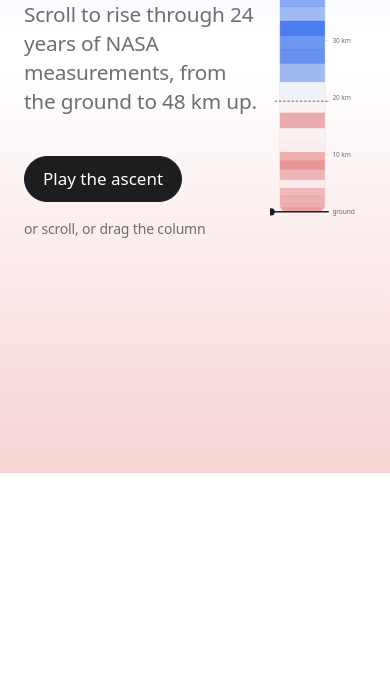
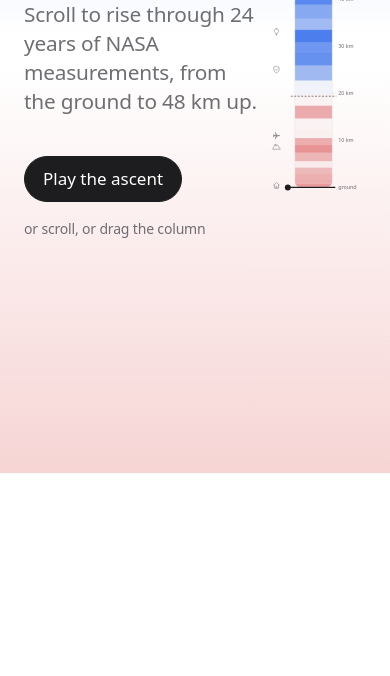
Before and after one commit to lazizbekravshanov/lapse, a plain HTML site: page web/index.html in a window 390 px wide. Shown: the part 424-1100 px from the top of the page. Drawn offline with Linux system fonts and the light colour scheme; no server answers.

Commit message:
Landmark icons on the sky column
Each height people already know gets a small drawing: a house at the ground, a
mountain at Everest's height, a plane where airliners cruise, a shield at the ozone
layer, a balloon where weather balloons pop, a parachute at the highest skydive.
The one you are passing darkens, and its icon appears beside the caption.
On phones the icons stay next to the narrow column.

```diff
--- a/web/src/ascent.js
+++ b/web/src/ascent.js
@@ -2,13 +2,14 @@
 // The altitude, the reading and the colour of the page follow the scroll position.
 // It only reads numbers the pipeline computed; it computes none.
 import { color, kmOf, fmt, VERDICT } from "./draw.js";
+import { iconFor, iconSvg } from "./sky.js";
 
 const PHRASE = { "Mount Everest": "As high as Mount Everest.", "Airliners cruise": "Where airliners cruise.", "Ozone layer": "Inside the ozone layer.",
   "Weather balloons pop": "Where weather balloons pop.", "Highest skydive": "As high as the highest skydive." };
 const START = 0.06, END = 0.94;
 
 export function initAscent({ section, stage, play, get, onSettle }) {
-  const $ = (id) => document.getElementById(id);
+  const $ = (id) => document.getElementById(id), sky = $("sky");
   let raf = 0, timer = 0, auto = 0, level = -1, shown = -1;
   const rail = $("rail"), rgb = (v, max) => color(v, max, 1).match(/\d+/g).slice(0, 3).join(" ");
 
@@ -50,7 +51,10 @@ export function initAscent({ section, stage, play, get, onSettle }) {
     $("altKm").textContent = Math.round(at);
     const mark = d.content.landmarks.find((m) => Math.abs(m.km - at) < 1.6);
     const layer = d.content.layers.find((l) => at >= l.from_km && at < l.to_km);
-    $("altWhere").textContent = at < 1 ? "Where we live." : mark ? (PHRASE[mark.label] ?? mark.label + ".") : layer ? layer.plain + "." : "";
+    const where = at < 1 ? "Where we live." : mark ? (PHRASE[mark.label] ?? mark.label + ".") : layer ? layer.plain + "." : "";
+    const icon = at < 1 ? "home" : mark ? iconFor(mark.label) : null;
+    if ($("altWhere").dataset.is !== where) { $("altWhere").dataset.is = where; $("altWhere").innerHTML = (icon ? iconSvg(icon) : "") + where; }
+    for (const g of sky.querySelectorAll(".lm")) g.classList.toggle("on", Math.abs(Number(g.dataset.km) - at) < 1.6);
     const rate = $("altRate"), w = d.words;
     if (s == null || v == null) { rate.className = "rate"; rate.textContent = "No measurements here."; $("altLabel").hidden = true; $("altSay").textContent = d.variable.limit_note || ""; return; }
     rate.className = "rate " + (proven ? (s > 0 ? "up" : "down") : "");
@@ -85,7 +89,7 @@ export function initAscent({ section, stage, play, get, onSettle }) {
   });
 
   // Drag the column to scrub through the heights.
-  const sky = $("sky"), jump = (e) => {
+  const jump = (e) => {
     const d = get(), box = sky.querySelector("svg")?.getBoundingClientRect();
     if (!d || !box) return;
     const km = Math.min(d.scale.maxKm, d.scale.kmAt(((e.clientY - box.top) / box.height) * d.scale.viewHeight));
--- a/web/src/sky.js
+++ b/web/src/sky.js
@@ -3,7 +3,21 @@
 // pipeline computed and draws them; it computes nothing itself.
 import { color, kmOf, fmt, VERDICT } from "./draw.js";
 
-const W = 320, H = 520, X0 = 150, X1 = 226, TOP = 22, BOTTOM = 498;
+const W = 344, H = 520, X0 = 172, X1 = 248, TOP = 22, BOTTOM = 498;
+// Small line drawings for the heights people already know. 24 x 24, drawn for this project.
+const ICONS = {
+  home: '<path d="M4 11.5 12 4l8 7.5"/><path d="M6.5 10v9.5h11V10"/><path d="M10.5 19.5v-5h3v5"/>',
+  mountain: '<path d="M2 20 9.5 6.5l3.2 5.4 2-3L22 20z"/><path d="m7.6 10 1.9 1.5 1.4-2"/>',
+  plane: '<path class="solid" d="M21.5 12c0 .8-.9 1.4-2 1.4h-5.2L9.7 21h-2l2.4-7.6H5.7L4 15.6H2.5L3.5 12l-1-3.6H4l1.7 2.2h4.4L7.7 3h2l4.6 7.6h5.2c1.1 0 2 .6 2 1.4z"/>',
+  shield: '<path d="M12 3 19 6v5c0 4.4-2.9 8.2-7 10-4.1-1.8-7-5.6-7-10V6z"/><path d="m9 11.8 2.2 2.200L15.2 10"/>',
+  balloon: '<path d="M12 3a6 6 0 0 1 6 6c0 3.3-2.7 6.3-6 7.800C8.7 15.3 6 12.3 6 9a6 6 0 0 1 6-6z"/><path d="M12 16.800V21"/><path d="M10.8 18.200h2.4"/>',
+  parachute: '<path d="M3 11a9 9 0 0 1 18 0c-1.5-1.2-3-1.2-4.5 0-1.5-1.2-3-1.2-4.5 0-1.5-1.2-3-1.2-4.5 0-1.5-1.2-3-1.2-4.5 0z"/><path d="m3 11 9 9.500L21 11"/><path d="M12 11v9.5"/>',
+  dot: '<circle cx="12" cy="12" r="3"/>',
+};
+export const iconFor = (label) => { const l = label.toLowerCase(); return /everest|mount/.test(l) ? "mountain" : /airliner|plane|jet/.test(l) ? "plane"
+  : /ozone/.test(l) ? "shield" : /balloon/.test(l) ? "balloon" : /skydive|parachut/.test(l) ? "parachute" : /live|ground|home/.test(l) ? "home" : "dot"; };
+export const iconSvg = (name) => `<svg class="ico" viewBox="0 0 24 24" aria-hidden="true">${ICONS[name] ?? ICONS.dot}</svg>`;
+
 const esc = (s) => String(s).replace(/[&<>"]/g, (c) => ({ "&": "&amp;", "<": "&lt;", ">": "&gt;", '"': "&quot;" }[c]));
 
 export function drawSky(el, { col, levels, units, selLevel, content, labelOf, compact }) {
@@ -36,18 +50,19 @@ export function drawSky(el, { col, levels, units, selLevel, content, labelOf, co
       + (Math.abs(y(k) - (selLevel == null ? -99 : y(km[selLevel]))) < 12 ? "" : `<text x="${X1 + 12}" y="${y(k) + 4}">${k === 0 ? "ground" : k + " km"}</text>`);
   }
   let marks = "";
-  for (const m of content.landmarks) {
+  for (const m of [{ km: 0, label: "Where we live" }, ...content.landmarks]) {
     if (m.km > topKm) continue;
-    if (compact) break;
-    marks += `<line x1="${X0 - 8}" x2="${X0}" y1="${y(m.km)}" y2="${y(m.km)}" stroke="#a1a1aa"/><text x="${X0 - 12}" y="${y(m.km) + 4}" text-anchor="end">${esc(m.label)}</text>`;
+    const yy = y(m.km) - (m.km === 0 ? 4 : 0);                                   // keep the ground marker above the column's edge
+    marks += `<g class="lm" data-km="${m.km}"><g class="ico" transform="translate(${X0 - 46} ${(yy - 9).toFixed(1)}) scale(.75)">${ICONS[iconFor(m.label)]}</g>`
+      + (compact ? "" : `<text x="${X0 - 53}" y="${(yy + 4).toFixed(1)}" text-anchor="end">${esc(m.label)}</text>`) + "</g>";
   }
   let flip = "";
   if (col.flip_hpa != null) {
     const fy = y(kmOf(col.flip_hpa));
     flip = `<line x1="${X0 - 8}" x2="${X1 + 8}" y1="${fy}" y2="${fy}" stroke="#0a0a0a" stroke-dasharray="4 3"/>`
-      + (compact ? "" : `<text class="strong" x="${X0 - 12}" y="${fy - 6}" text-anchor="end">direction flips</text>`);
+      + (compact ? "" : `<text class="strong" x="${X0 - 28}" y="${fy - 6}" text-anchor="end">direction flips</text>`);
   }
-  el.innerHTML = `<svg viewBox="${compact ? `${X0 - 16} 0 ${X1 - X0 + 84}` : `0 0 ${W}`} ${H}" role="img" aria-label="Change at every height from the ground to ${topKm} km">
+  el.innerHTML = `<svg viewBox="${compact ? `${X0 - 50} 0 ${X1 - X0 + 118}` : `0 0 ${W}`} ${H}" role="img" aria-label="Change at every height from the ground to ${topKm} km">
     <defs><clipPath id="skyClip"><rect x="${X0}" y="${TOP}" width="${X1 - X0}" height="${BOTTOM - TOP}" rx="12"/></clipPath>
     <pattern id="skyHatch" width="6" height="6" patternUnits="userSpaceOnUse" patternTransform="rotate(45)"><line x1="0" y1="0" x2="0" y2="6" stroke="#0a0a0a" stroke-width="1.2"/></pattern></defs>
     <g clip-path="url(#skyClip)">${bands}${hatch}</g>
--- a/web/src/style.css
+++ b/web/src/style.css
@@ -58,6 +58,12 @@ button.link { background: none; border: 0; padding: 0; color: var(--ink); text-d
 #sky [data-level] { cursor: inherit; }
 #sky text { font-size: 11px; fill: var(--muted); font-family: inherit; }
 #sky text.strong { fill: var(--ink); font-weight: 600; }
+.ico { fill: none; stroke: currentColor; stroke-width: 1.7; stroke-linecap: round; stroke-linejoin: round; }
+.ico .solid { fill: currentColor; stroke: none; }
+svg.ico { width: 1.2em; height: 1.2em; vertical-align: -0.22em; margin-right: .45em; color: var(--ink); }
+#sky .lm { color: #8e8e93; transition: color .3s; }
+#sky .lm.on { color: var(--ink); }
+#sky .lm.on text { fill: var(--ink); }
 .picked { display: none; }
 .keyrow { display: flex; flex-wrap: wrap; gap: 6px 14px; margin-top: 10px; font-size: .78rem; color: var(--muted); }
 .keyrow i { display: inline-block; width: 22px; height: 9px; border-radius: 3px; margin-right: 6px; vertical-align: middle; background: linear-gradient(90deg, var(--cool), #f4f4f5, var(--warm)); }
```
